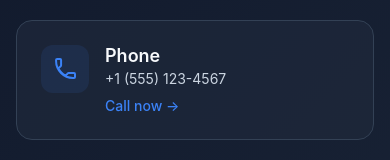
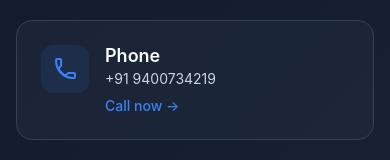
Before and after one commit to Ajayvwarrier/Portfolio, an Angular app: page /contact in a window 390 px wide. Shown: the part 491-651 px from the top of the page. Built offline with nearby package versions, Linux system fonts and the light colour scheme.

Commit message:
Update phonenumber

```diff
--- a/src/app/components/contact/contact.html
+++ b/src/app/components/contact/contact.html
@@ -33,8 +33,8 @@
           </div>
           <div class="info-content">
             <h3>Phone</h3>
-            <p>+1 (555) 123-4567</p>
-            <a href="tel:+15551234567" class="info-link">Call now →</a>
+            <p>+91 9400734219</p>
+            <a href="tel:+919400734219" class="info-link">Call now →</a>
           </div>
         </div>
 
```
